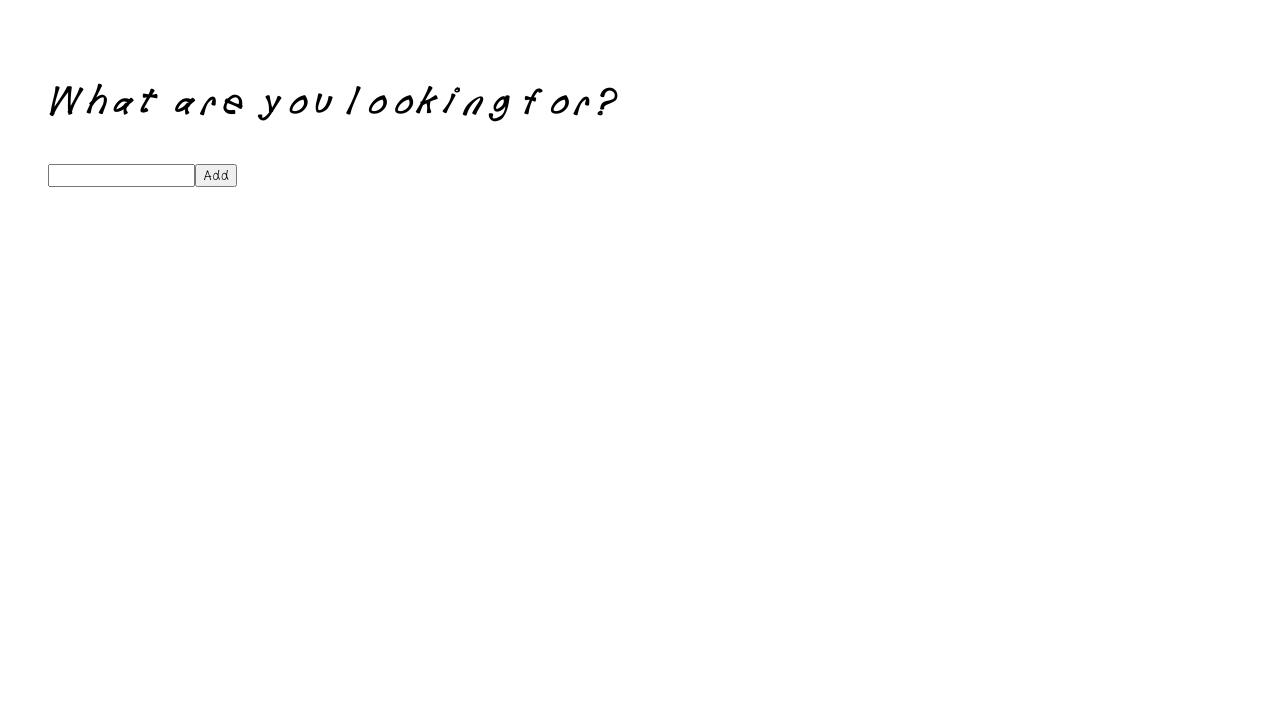
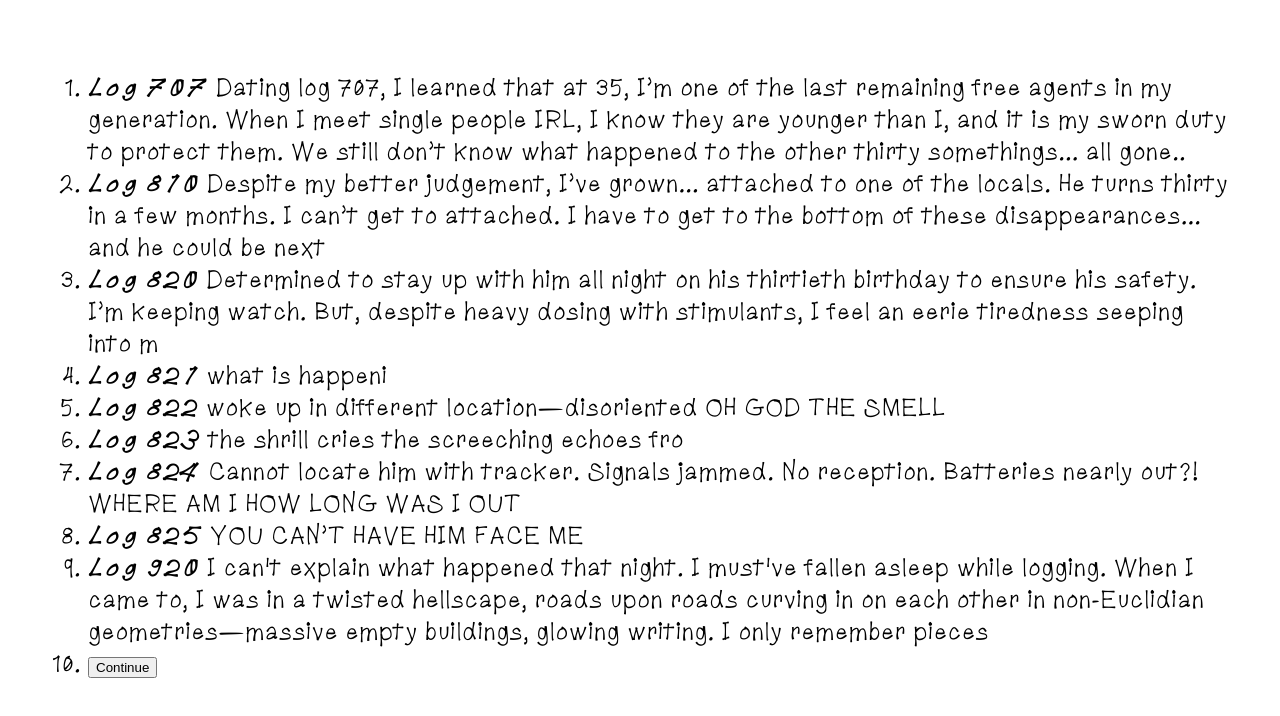
Before and after one commit to rachelnabors/birds-in-little-cages, a React (Create React App) app: page / in a window 1280 px wide. Shown: the top 716 px of the page. Built offline with nearby package versions, Linux system fonts and the light colour scheme.

Commit message:
Adding lost logs second vignette. Needs better design. First use of useEffect—cheers, me

```diff
--- a/src/index.js
+++ b/src/index.js
@@ -2,11 +2,13 @@ import React from "react";
 import ReactDOM from "react-dom";
 import "./index.css";
 import ShoppingList from "./shoppingList/ShoppingList";
+import LostLog from "./lostLog/LostLog";
 import * as serviceWorker from "./serviceWorker";
 
 ReactDOM.render(
   <React.StrictMode>
-    <ShoppingList />
+    {/* <ShoppingList /> */}
+    <LostLog />
   </React.StrictMode>,
   document.getElementById("root")
 );
--- /dev/null
+++ b/src/lostLog/LostLog.js
@@ -0,0 +1,76 @@
+import React, { useState, useEffect } from "react";
+import lostLogs from "./logs.js";
+
+function LostLog() {
+  const [logsReceived, setLogsReceived] = useState([]);
+  const [logs, setLogs] = useState(lostLogs);
+
+  function transferLogs(incomingLog) {
+    setLogs(logs.slice(1));
+    setLogsReceived([...logsReceived, incomingLog]);
+  }
+
+  useEffect(() => {
+    if (logs.length) {
+      const incomingLog = logs[0];
+      if (incomingLog.id !== "920 cntd") {
+        const receiveLog = setTimeout(() => {
+          transferLogs(incomingLog);
+        }, incomingLog.delay * 10);
+        return () => {
+          clearTimeout(receiveLog);
+        };
+      }
+    }
+  });
+
+  function LogItem(props) {
+    if (props.lastLog || props.cntdLog) {
+      return (
+        <>
+          <li key={props.index}>
+            <strong>Log {props.id}</strong> {props.entry}
+          </li>
+          <li>
+            {props.lastLog && <button>End Transmission</button>}
+            {props.cntdLog && (
+              <button onClick={() => transferLogs(logs[0])}>Continue</button>
+            )}
+          </li>
+        </>
+      );
+    } else {
+      return (
+        <li key={props.index}>
+          <strong>Log {props.id}</strong> {props.entry}
+        </li>
+      );
+    }
+  }
+
+  return (
+    <ol>
+      {logsReceived.map((log, index) => {
+        return (
+          <LogItem
+            cntdLog={
+              logs.length &&
+              (log.id === 920 || log.id === "920 cntd") &&
+              index + 1 === logsReceived.length
+            }
+            lastLog={
+              !logs.length &&
+              (log.id === 920 || log.id === "920 cntd") &&
+              index + 1 === logsReceived.length
+            }
+            index={log.index}
+            id={log.id}
+            entry={log.entry}
+          />
+        );
+      })}
+    </ol>
+  );
+}
+
+export default LostLog;
--- /dev/null
+++ b/src/lostLog/logs.js
@@ -0,0 +1,109 @@
+const logs = [
+  {
+    id: 707,
+    delay: 1,
+    entry:
+      "Dating log 707, I learned that at 35, I’m one of the last remaining free agents in my generation. When I meet single people IRL, I know they are younger than I, and it is my sworn duty to protect them. We still don’t know what happened to the other thirty somethings... all gone..",
+  },
+  {
+    id: 810,
+    delay: 3,
+    entry:
+      "Despite my better judgement, I’ve grown... attached to one of the locals. He turns thirty in a few months. I can’t get to attached. I have to get to the bottom of these disappearances... and he could be next",
+  },
+  {
+    id: 820,
+    delay: 3,
+    entry:
+      "Determined to stay up with him all night on his thirtieth birthday to ensure his safety. I’m keeping watch. But, despite heavy dosing with stimulants, I feel an eerie tiredness seeping into m",
+  },
+  {
+    id: 821,
+    delay: 5,
+    entry: "what is happeni",
+  },
+  {
+    id: 822,
+    delay: 10,
+    entry: "woke up in different location—disoriented OH GOD THE SMELL",
+  },
+  {
+    id: 823,
+    delay: 1,
+    entry: "the shrill cries the screeching echoes fro",
+  },
+  {
+    id: 824,
+    delay: 1,
+    entry:
+      "Cannot locate him with tracker. Signals jammed. No reception. Batteries nearly out?! WHERE AM I HOW LONG WAS I OUT",
+  },
+  {
+    id: 825,
+    delay: 2,
+    entry: "YOU CAN’T HAVE HIM FACE ME",
+  },
+  {
+    id: 920,
+    delay: 10,
+    entry:
+      "I can't explain what happened that night. I must've fallen asleep while logging. When I came to, I was in a twisted hellscape, roads upon roads curving in on each other in non-Euclidian geometries—massive empty buildings, glowing writing. I only remember pieces",
+  },
+  {
+    id: "920 cntd",
+    delay: 3,
+    entry:
+      "I searched for what felt like an eternity. While the clocks here show it's only the morning after, my logger indicates I made nearly a hundred entries—all indecipherable or corrupted",
+  },
+  {
+    id: "920 cntd",
+    delay: 3,
+    entry:
+      "Like a dream, it slips from my mind. I faintly remember a house... A door... His face... His words...",
+  },
+  {
+    id: "920 cntd",
+    delay: 3,
+    entry:
+      "“Give up the cruel world you come from, the ambition that binds you to this treadmill of thankless work. Stay with me, with us, immortalized in flesh and blood for generations.”",
+  },
+  {
+    id: "920 cntd",
+    delay: 3,
+    entry: "I was not ready.",
+  },
+  {
+    id: "920 cntd",
+    delay: 3,
+    entry: "“No one is ever ready.”",
+  },
+  {
+    id: "920 cntd",
+    delay: 3,
+    entry: "I was not ready.",
+  },
+  {
+    id: "920 cntd",
+    delay: 3,
+    entry:
+      "I was picked up walking by the side of the main thoroughfare before dawn. My hands were soaked in blood neither mine nor his.",
+  },
+  {
+    id: "920 cntd",
+    delay: 3,
+    entry: "I have no memory of it.",
+  },
+  {
+    id: "920 cntd",
+    delay: 3,
+    entry:
+      "I remain for reasons I am beginning to understand. But I no longer try to protect them.",
+  },
+  {
+    id: "920 cntd",
+    delay: 3,
+    entry: "How can you protect lambs that go willingly to the butcher?",
+  },
+];
+
+export default logs;
```
